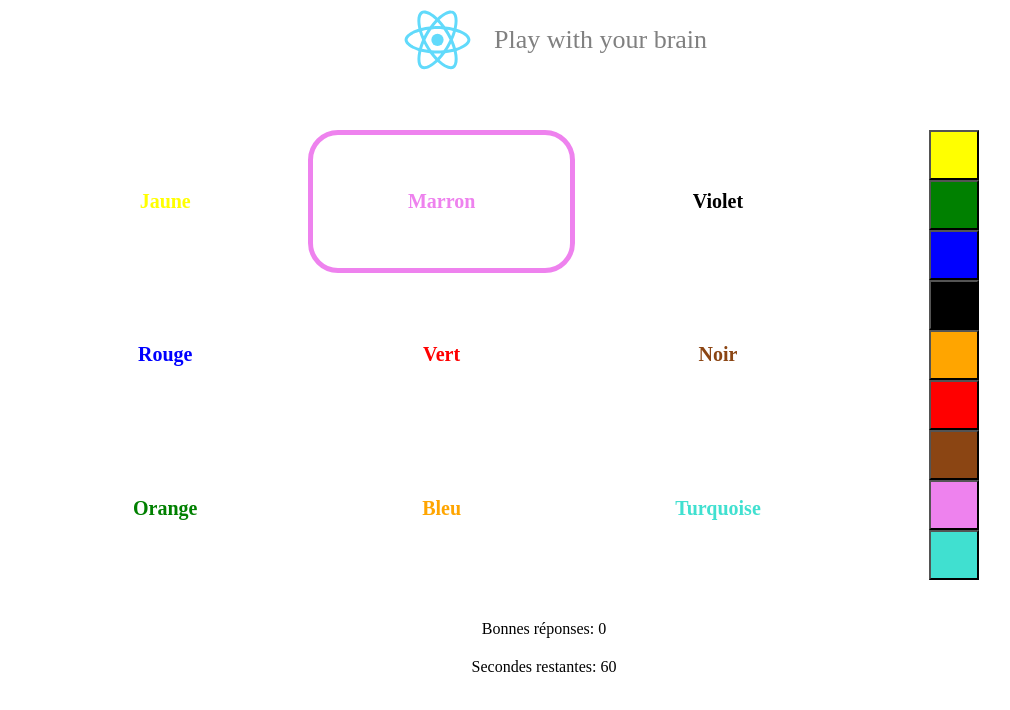
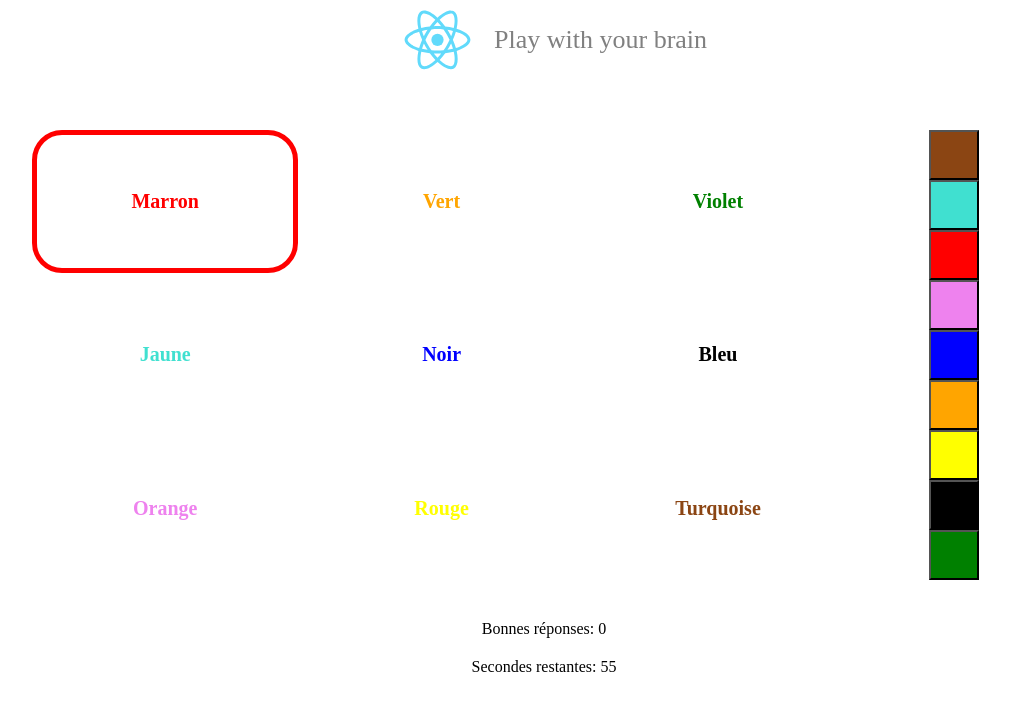
Before and after one commit to LydiePluvinage/brain-game, a React (Create React App) app: page / in a window 1280 px wide. Shown: the top 710 px of the page, without its empty margins (96-1106 px from the left). Built offline with nearby package versions, Linux system fonts and the light colour scheme.

Commit message:
Timer decreasing

```diff
--- a/src/Game.js
+++ b/src/Game.js
@@ -12,49 +12,24 @@ const BrainGame = () => {
   const [validColor, setValidColor] = useState(
     pickRandomColor(Object.entries(Colors))
   );
+  const [colorsList, setColorsList] = useState(
+    shuffleArray(Object.entries(Colors))
+  );
+  const [wordsList, setWordsList] = useState(
+    shuffleArray(shuffleWords(Object.entries(Colors)))
+  );
 
   // deals with timer
-  /*useEffect(() => {
+  useEffect(() => {
     if (secondsLeft > 0) {
       const timerId = setTimeout(() => {
         setSecondsLeft(secondsLeft - 1);
       }, 1000);
       return () => clearTimeout(timerId);
+    } else {
     }
-  });*/
+  });
 
-  // Randomly chooses a color between the list of available colors
-  function pickRandomColor(array) {
-    const j = Math.floor(Math.random() * array.length);
-    return array[j][0];
-  }
-
-  // compares answer given and valid color
-  // increments correct answers if needed
-  // resets words
-  function checkAnswerAndReset(colorChosen) {
-    if (colorChosen === validColor) {
-      setCorrectAnswers(correctAnswers + 1);
-    }
-    setValidColor(pickRandomColor(Object.entries(Colors)));
-    setGameId(gameId + 1);
-  }
-
-  return (
-    <>
-      <Game
-        key={gameId}
-        validColor={validColor}
-        checkAnswer={checkAnswerAndReset}
-      />
-      <div className="answers">Bonnes réponses: {correctAnswers}</div>
-      <div className="timer">Secondes restantes: {secondsLeft}</div>
-    </>
-  );
-};
-
-// one instance of the game
-const Game = (props) => {
   // function that shuffles an array
   function shuffleArray(array) {
     for (let i = array.length - 1; i > 0; i--) {
@@ -73,10 +48,46 @@ const Game = (props) => {
     return array;
   }
 
+  // Randomly chooses a color between the list of available colors
+  function pickRandomColor(array) {
+    const j = Math.floor(Math.random() * array.length);
+    return array[j][0];
+  }
+
+  // compares answer given and valid color
+  // increments correct answers if needed
+  // resets words
+  function checkAnswerAndReset(colorChosen) {
+    if (colorChosen === validColor) {
+      setCorrectAnswers(correctAnswers + 1);
+    }
+    setValidColor(pickRandomColor(Object.entries(Colors)));
+    setWordsList(shuffleArray(shuffleWords(Object.entries(Colors))));
+    setColorsList(shuffleArray(Object.entries(Colors)));
+    setGameId(gameId + 1);
+  }
+
+  return (
+    <>
+      <Game
+        key={gameId}
+        validColor={validColor}
+        checkAnswer={checkAnswerAndReset}
+        colors={colorsList}
+        words={wordsList}
+      />
+      <div className="answers">Bonnes réponses: {correctAnswers}</div>
+      <div className="timer">Secondes restantes: {secondsLeft}</div>
+    </>
+  );
+};
+
+// one instance of the game
+const Game = (props) => {
   return (
     <div className="Game">
       <div className="Game__Words">
-        {shuffleArray(shuffleWords(Object.entries(Colors))).map((color) => (
+        {props.words.map((color) => (
           <ColorWord
             key={color[0]}
             name={color[0]}
@@ -86,7 +97,7 @@ const Game = (props) => {
         ))}
       </div>
       <div className="Game__Colors">
-        {shuffleArray(Object.entries(Colors)).map((color) => (
+        {props.colors.map((color) => (
           <ColorButton
             key={color[0]}
             name={color[0]}
@@ -98,6 +109,14 @@ const Game = (props) => {
     </div>
   );
 };
+
+// play again button, when timer is over
+const PlayAgain = (props) => (
+  <div className="game-done">
+    {'Votre score est de ' + props.score}
+    <button onClick={props.onClick}>Rejouez</button>
+  </div>
+);
 
 // component displaying the colors
 const ColorButton = (props) => {
```
Also changed, not shown: package.json (+7 -1 lines), 1 other file (tests, documents, lock files or other folders).
